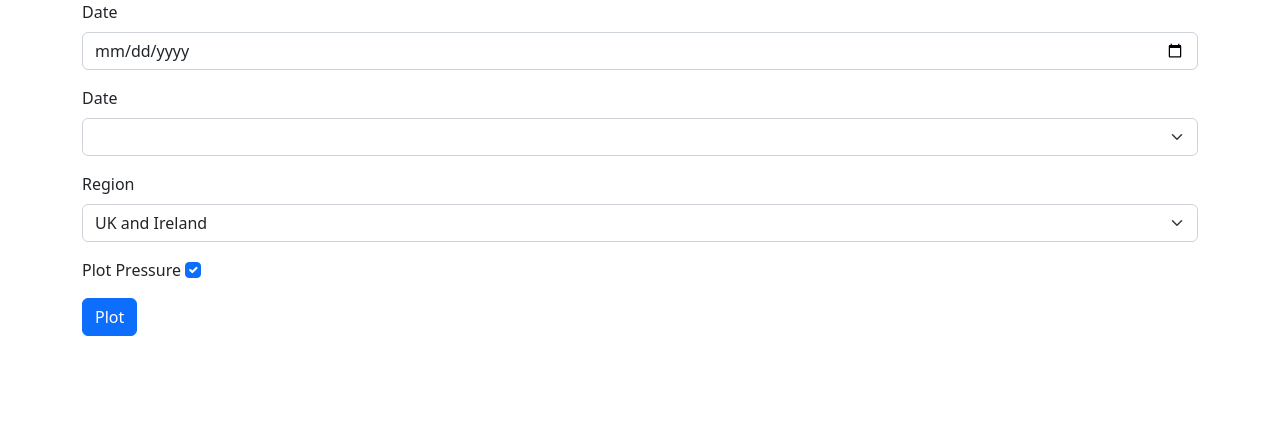
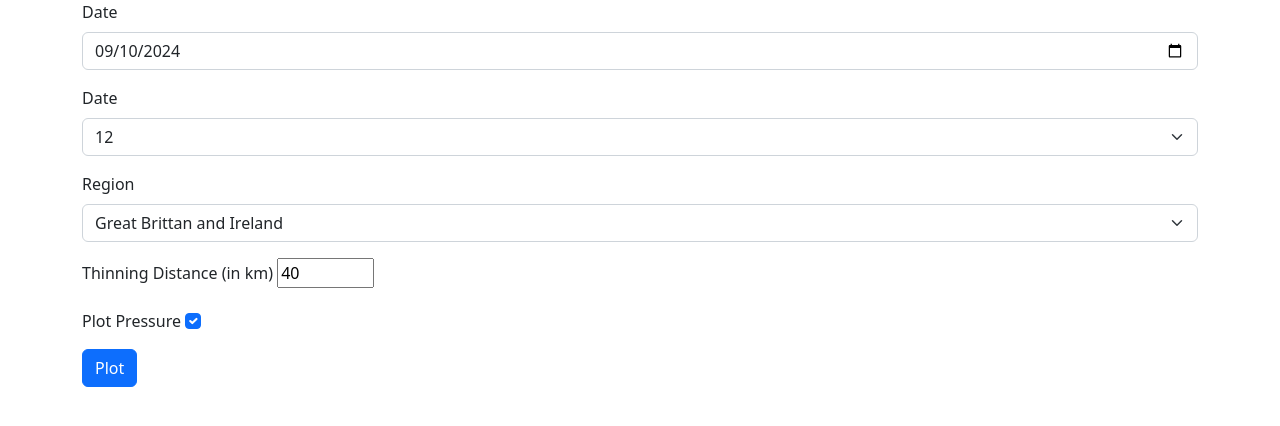
Before and after one commit to dawiedotcom/meteorology_teaching_webapp, a Flask app: page / in a window 1280 px wide. Shown: the part 56-482 px from the top of the page. Run offline with Flask 3, Linux system fonts and the light colour scheme; lists and menus that the app fills with data are empty.

Commit message:
Updates from Simon's suggestions
 * Add default values for date and time
 * Add input for thinning distance
 * Update to latest version of the plotting script
 * Add region for Scotland
 * Fix s/UK/Great Brittan/

```diff
--- a/metrology_teaching_webapp/routes.py
+++ b/metrology_teaching_webapp/routes.py
@@ -6,7 +6,7 @@ import re
 import io
 import os
 import pandas as pd
-from plot_synops.plot_synops import plot_synops, read_synops
+from plot_synops.metlib import plot_synops, read_synops
 
 pages = FlatPages(app)
 
@@ -28,13 +28,12 @@ def index():
     )
 
 
-@app.route('/plot/<date>/<hour>/<region>/<show_pressure>/<size>')
-def plot(date, hour, region, show_pressure, size):
-    print(date)
-    args = dict(date=date, hour=hour, region=region, show_pressure=show_pressure, size=size)
+@app.route('/plot/<date>/<hour>/<region>/<thin>/<show_pressure>/<size>')
+def plot(date, hour, region, thin, show_pressure, size):
+    args = dict(date=date, hour=hour, region=region, show_pressure=show_pressure, size=size, thin=thin)
 
     ## Generate the file name
-    fig_filename = os.path.join(app.root_path, f'static/figures/{date}/{hour}/{region}/{show_pressure}/{size}.png')
+    fig_filename = os.path.join(app.root_path, f'static/figures/{date}/{hour}/{region}/{thin}/{show_pressure}/{size}.png')
 
     ## Early exit if the figure exits
     if os.path.exists(fig_filename):
@@ -61,6 +60,9 @@ def plot(date, hour, region, show_pressure, size):
     # Calculate the region
     # Default UK and Ireland
     figregion = (-11., 2., 49.0, 61.5)
+    if region == 'scotland':
+        # Adjusted Min/max values from https://data.marine.gov.scot/dataset/annual-cycles-physical-chemical-and-biological-parameters-scottish-waters/resource/7cacbe15
+        figregion = (-9, 0, 55, 61)
 
     # Should pressure be shown
     figpressure = show_pressure == 'with_pressure'
@@ -81,6 +83,7 @@ def plot(date, hour, region, show_pressure, size):
         pressure,
         figsize=figsize,
         region=figregion,
+        thin=float(thin),
     )
     #fig_map_synop.show()
     # Save the figure object as an image
--- a/metrology_teaching_webapp/templates/graph_form.html
+++ b/metrology_teaching_webapp/templates/graph_form.html
@@ -14,7 +14,7 @@
       <!-- Time -->
       <div class="mb-3">
         <label for="time" class="form-label">Date</label>
-	<!--<input id="time" class="form-control" type="time" onchange="onFormInputChange()"/>-->
+  <!--<input id="time" class="form-control" type="time" onchange="onFormInputChange()"/>-->
         <select class="form-select" aria-label=".form-select" id="time" onchange="onFormInputChange()">
         </select>
 
@@ -24,22 +24,28 @@
       <div class="mb-3">
         <label for="size" class="form-label">Region</label>
         <select class="form-select" aria-label=".form-select" id="region" onchange="onFormInputChange()">
-          <option selected value="uk_ireland">UK and Ireland</option>
+          <option selected value="gb_ireland">Great Brittan and Ireland</option>
           <option value="scotland">Scotland</option>
         </select>
       </div>
 
+      <!-- Thinning distance -->
+      <div class="mb-3">
+        <label class="form-label" for="thin_distance">Thinning Distance (in km)</label>
+        <input class="form-input" type="number" min="10" max="100" value="40" id="thin_distance" checked onchange="onFormInputChange()">
+      </div>
+
       <!-- Plot Pressure -->
       <div class="mb-3">
-        <label class="form-check-label" for="flexCheckChecked">Plot Pressure</label>
-	<input class="form-check-input" type="checkbox" value="" id="show_pressure" checked onchange="onFormInputChange()">
+        <label class="form-check-label" for="show_pressure">Plot Pressure</label>
+        <input class="form-check-input" type="checkbox" value="" id="show_pressure" checked onchange="onFormInputChange()">
       </div>
 
       <!-- Figure Size -->
       <!--
       <div class="mb-3">
         <label for="size" class="form-label">Size</label>
-	<select class="form-select" aria-label=".form-select" id="size" onchange="onFormInputChange()">
+        <select class="form-select" aria-label=".form-select" id="size" onchange="onFormInputChange()">
           <option selected value="web">Web</option>
           <option value="a4">A4</option>
           <option value="a3">A3</option>
@@ -83,7 +89,7 @@ function onDateInputChange() {
     while (time_picker.firstChild)
       time_picker.removeChild(time_picker.lastChild);
 
-    const maxHour = (date_picker.value == today) ? (hour - 1) : 23;
+    const maxHour = (date_picker.value == today) ? (hour) : 23;
     for (var h=0; h<=maxHour; h++) {
         var option = document.createElement("option");
         option.text = String(h);
@@ -103,22 +109,30 @@ function onFormInputChange() {
   var region = get_element('region');
   var size = get_element('size');
   var show_pressure = get_element('show_pressure');
+  var thin_distance = get_element('thin_distance');
 
-  if( frm && date_picker && region && size && show_pressure && time_picker ) {
+  if( frm && date_picker && region && size && show_pressure && time_picker && thin_distance) {
     frm.action = "{{ url_for('index') }}"
       + "plot/"
       + date.value + "/"
       + time.value + "/"
       + region.value + "/"
+      + thin_distance.value + "/"
       + (show_pressure.checked ? "with_pressure" : "without_pressure") + "/"
       + size.value;
   }
 }
 
 // Disable dates later than today
-datePicker = get_element('date');
-if (datePicker) {
-  datePicker.max = today;
+var date_picker = get_element('date');
+if (date_picker) {
+  date_picker.max = today;
+  date_picker.value = today;
+}
+onDateInputChange();
+var time_picker = get_element('time');
+if (time_picker) {
+  time_picker.value = String(hour).padStart(2, '0');
 }
 
 </script>
--- a/metrology_teaching_webapp/templates/plot.html
+++ b/metrology_teaching_webapp/templates/plot.html
@@ -5,13 +5,13 @@
 {% block content %}
 
 <!--
-<img src=" url_for('static/figures/' + args['date'] + '/' + args['region'] + '/' + args['show_pressure'] + '/' + args['size'] + '.png' ) " />
+<img src=" url_for('static/figures/' + args['date'] + '/' + args['region'] + '/' + args['thin'] + '/' + args['show_pressure'] + '/' + args['size'] + '.png' ) " />
 
 -->
 
 <div class="container">
   <div class="row">
-    <img class="center" src="{{ url_for( 'static', filename='/figures/' + args['date'] + '/' + args['hour'] + '/' +args['region'] + '/' + args['show_pressure'] + '/' + args['size'] + '.png')  }}" />
+    <img class="center" src="{{ url_for( 'static', filename='/figures/' + args['date'] + '/' + args['hour'] + '/' +args['region'] + '/' + args['thin'] + '/' + args['show_pressure'] + '/' + args['size'] + '.png')  }}" />
   </div>
 </div>
 
--- a/requirements.txt
+++ b/requirements.txt
@@ -99,7 +99,7 @@ pint==0.24.3
     # via metpy
 platformdirs==4.2.2
     # via pooch
-plot-synops @ git+https://github.com/dawiedotcom/Meteorology_teaching@bdf48619e105d47d6373aa51fc3b3d7cb1b697e9
+plot-synops @ git+https://github.com/dawiedotcom/Meteorology_teaching@1f4c1412fd3440a394e8cb4b2fa55a46fd696617
     # via metrology-teaching-webapp (pyproject.toml)
 pluggy==1.5.0
     # via pytest
```
